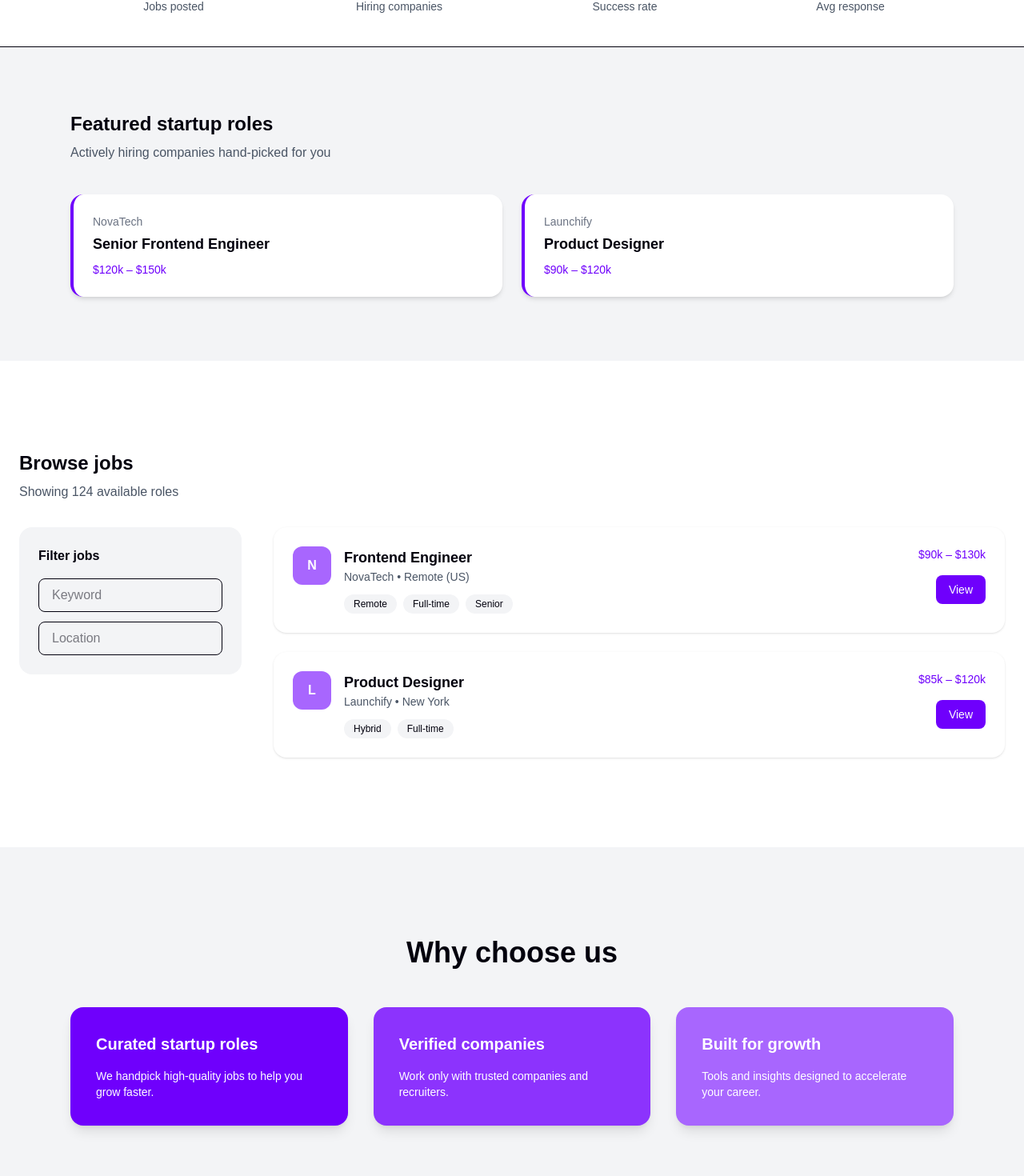
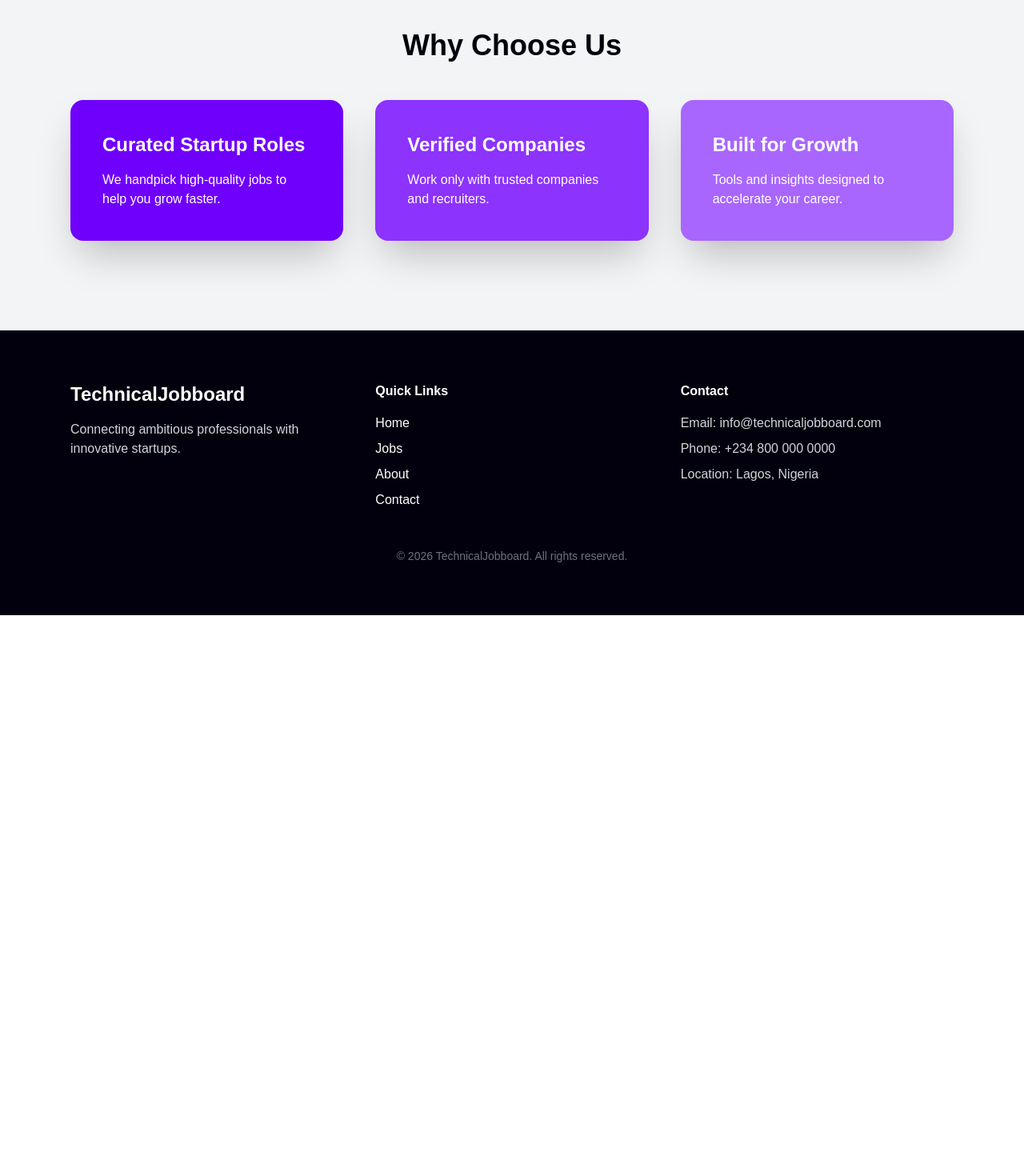
Before and after one commit to adebisidolapo/technicaljobboard, a Next.js app in the folder jobboard/: page / in a window 1280 px wide. Shown: the part 779-2249 px from the top of the page at 80% size. After the commit the page ends 1548 px from the top, so only its background shows below. Built offline with nearby package versions, Linux system fonts and the light colour scheme.

Commit message:
Revamp Home page with vibrant hero, Why Choose Us section, and modern footer

```diff
--- a/jobboard/app/page.tsx
+++ b/jobboard/app/page.tsx
@@ -3,18 +3,18 @@ export default function Home() {
     <main className="font-sans bg-gray-100 text-[#02000D]">
 
       {/* ================= HERO ================= */}
-      <section className="py-28 bg-gray-100">
-        <div className="max-w-6xl mx-auto px-6">
+      <section className="py-28 bg-gradient-to-r from-[#6F00FC] via-[#8C33FD] to-[#A866FE] text-white">
+        <div className="max-w-6xl mx-auto px-6 text-center md:text-left">
           <h1 className="text-4xl md:text-6xl font-bold leading-tight max-w-3xl">
             Discover startup jobs<br />
-            that <span className="text-[#6F00FC]">move your career forward</span>
+            that <span className="text-[#02000D]">move your career forward</span>
           </h1>
 
-          <p className="mt-6 text-lg text-gray-600 max-w-2xl">
+          <p className="mt-6 text-lg md:text-xl max-w-2xl">
             Explore thousands of roles from fast-growing startups and tech companies.
           </p>
 
-          <div className="mt-10 bg-white rounded-2xl shadow-lg p-6 grid grid-cols-1 md:grid-cols-3 gap-4 max-w-4xl">
+          <div className="mt-10 bg-white rounded-2xl shadow-lg p-6 grid grid-cols-1 md:grid-cols-3 gap-4 max-w-4xl mx-auto md:mx-0">
             <input className="border px-4 py-3 rounded-lg" placeholder="Role or keyword" />
             <input className="border px-4 py-3 rounded-lg" placeholder="Location or remote" />
             <button className="bg-[#6F00FC] hover:bg-[#8C33FD] transition text-white rounded-lg font-medium">
@@ -24,169 +24,79 @@ export default function Home() {
         </div>
       </section>
 
-      {/* ================= TRUST BAR ================= */}
-      <section className="bg-white border-t border-b">
-        <div className="max-w-6xl mx-auto px-6 py-10 grid grid-cols-2 md:grid-cols-4 gap-6 text-center">
-          {[
-            ["12k+", "Jobs posted"],
-            ["3k+", "Hiring companies"],
-            ["95%", "Success rate"],
-            ["24h", "Avg response"],
-          ].map(([value, label]) => (
-            <div key={label}>
-              <p className="text-2xl font-bold text-[#6F00FC]">{value}</p>
-              <p className="text-sm text-gray-600">{label}</p>
-            </div>
-          ))}
-        </div>
-      </section>
+      {/* ================= WHY CHOOSE US ================= */}
+      <section className="py-28 bg-gray-100">
+        <div className="max-w-6xl mx-auto px-6">
+          <h2 className="text-4xl font-bold mb-12 text-center">
+            Why Choose Us
+          </h2>
 
-      {/* ================= FEATURED JOBS ================= */}
-      <section className="py-20 bg-gray-100">
-        <div className="max-w-6xl mx-auto px-6">
-          <h2 className="text-2xl font-semibold mb-2">Featured startup roles</h2>
-          <p className="text-gray-600 mb-10">
-            Actively hiring companies hand-picked for you
-          </p>
-
-          <div className="grid grid-cols-1 md:grid-cols-2 gap-6">
+          <div className="grid grid-cols-1 md:grid-cols-3 gap-10">
             {[
-              { role: "Senior Frontend Engineer", company: "NovaTech", salary: "$120k – $150k" },
-              { role: "Product Designer", company: "Launchify", salary: "$90k – $120k" },
-            ].map((job) => (
+              {
+                title: "Curated Startup Roles",
+                desc: "We handpick high-quality jobs to help you grow faster.",
+                color: "#6F00FC",
+              },
+              {
+                title: "Verified Companies",
+                desc: "Work only with trusted companies and recruiters.",
+                color: "#8C33FD",
+              },
+              {
+                title: "Built for Growth",
+                desc: "Tools and insights designed to accelerate your career.",
+                color: "#A866FE",
+              },
+            ].map((item) => (
               <div
-                key={job.role}
-                className="bg-white rounded-2xl p-6 shadow-md border-l-4 border-[#6F00FC]"
+                key={item.title}
+                className="rounded-2xl p-10 shadow-2xl transform hover:-translate-y-3 transition"
+                style={{ backgroundColor: item.color, color: "#fff" }}
               >
-                <p className="text-sm text-gray-500">{job.company}</p>
-                <h3 className="text-lg font-semibold mt-1">{job.role}</h3>
-                <p className="text-sm text-[#6F00FC] mt-2">{job.salary}</p>
+                <h3 className="text-2xl font-bold mb-4">{item.title}</h3>
+                <p className="text-base">{item.desc}</p>
               </div>
             ))}
           </div>
         </div>
       </section>
 
-      {/* ================= BROWSE JOBS ================= */}
-      <section className="py-28 bg-white">
-        <div className="max-w-7xl mx-auto px-6">
-          <h2 className="text-2xl font-semibold mb-2">Browse jobs</h2>
-          <p className="text-gray-600 mb-8">Showing 124 available roles</p>
+      {/* ================= FOOTER ================= */}
+      <footer className="bg-[#02000D] text-white py-16">
+        <div className="max-w-6xl mx-auto px-6 grid grid-cols-1 md:grid-cols-3 gap-10">
 
-          <div className="grid grid-cols-1 lg:grid-cols-4 gap-10">
+          {/* Logo / Info */}
+          <div>
+            <h2 className="text-2xl font-bold mb-4">TechnicalJobboard</h2>
+            <p className="text-gray-300">
+              Connecting ambitious professionals with innovative startups.
+            </p>
+          </div>
 
-            {/* Filters */}
-            <aside className="bg-gray-100 rounded-2xl p-6 h-fit">
-              <h3 className="font-semibold mb-4">Filter jobs</h3>
-              <input className="w-full border rounded-lg px-4 py-2 mb-3" placeholder="Keyword" />
-              <input className="w-full border rounded-lg px-4 py-2" placeholder="Location" />
-            </aside>
+          {/* Quick Links */}
+          <div>
+            <h3 className="font-semibold mb-4">Quick Links</h3>
+            <ul className="space-y-2">
+              <li><a href="#" className="hover:text-[#6F00FC] transition">Home</a></li>
+              <li><a href="#" className="hover:text-[#8C33FD] transition">Jobs</a></li>
+              <li><a href="#" className="hover:text-[#A866FE] transition">About</a></li>
+              <li><a href="#" className="hover:text-[#6F00FC] transition">Contact</a></li>
+            </ul>
+          </div>
 
-            {/* Job Feed */}
-            <div className="lg:col-span-3 space-y-6">
-              {[
-                {
-                  role: "Frontend Engineer",
-                  company: "NovaTech",
-                  location: "Remote (US)",
-                  salary: "$90k – $130k",
-                  tags: ["Remote", "Full-time", "Senior"],
-                },
-                {
-                  role: "Product Designer",
-                  company: "Launchify",
-                  location: "New York",
-                  salary: "$85k – $120k",
-                  tags: ["Hybrid", "Full-time"],
-                },
-              ].map((job) => (
-                <div
-                  key={job.role}
-                  className="bg-white rounded-2xl p-6 shadow-sm hover:shadow-md transition flex justify-between items-start"
-                >
-                  <div className="flex gap-4">
-                    <div className="w-12 h-12 rounded-xl bg-[#A866FE] text-white flex items-center justify-center font-bold">
-                      {job.company[0]}
-                    </div>
-
-                    <div>
-                      <h3 className="text-lg font-semibold">{job.role}</h3>
-                      <p className="text-sm text-gray-600">
-                        {job.company} • {job.location}
-                      </p>
-
-                      <div className="flex flex-wrap gap-2 mt-3">
-                        {job.tags.map((tag) => (
-                          <span
-                            key={tag}
-                            className="text-xs px-3 py-1 rounded-full bg-gray-100"
-                          >
-                            {tag}
-                          </span>
-                        ))}
-                      </div>
-                    </div>
-                  </div>
-
-                  <div className="text-right">
-                    <p className="text-sm font-medium text-[#6F00FC]">{job.salary}</p>
-                    <button className="mt-4 bg-[#6F00FC] hover:bg-[#8C33FD] text-white px-4 py-2 rounded-lg text-sm">
-                      View
-                    </button>
-                  </div>
-                </div>
-              ))}
-            </div>
-
+          {/* Contact */}
+          <div>
+            <h3 className="font-semibold mb-4">Contact</h3>
+            <p className="text-gray-300 mb-2">Email: info@technicaljobboard.com</p>
+            <p className="text-gray-300 mb-2">Phone: +234 800 000 0000</p>
+            <p className="text-gray-300">Location: Lagos, Nigeria</p>
           </div>
         </div>
-      </section>
 
- {/* ================= WHY CHOOSE US ================= */}
-
-<section className="py-28 bg-gray-100">
-
-  <div className="max-w-6xl mx-auto px-6">
-
-    <h2 className="text-3xl md:text-4xl font-bold mb-12 text-center">
-      Why choose us
-    </h2>
-
-    <div className="grid grid-cols-1 md:grid-cols-3 gap-8">
-      {[
-        {
-          title: "Curated startup roles",
-          desc: "We handpick high-quality jobs to help you grow faster.",
-          color: "#6F00FC",
-        },
-        {
-          title: "Verified companies",
-          desc: "Work only with trusted companies and recruiters.",
-          color: "#8C33FD",
-        },
-        {
-          title: "Built for growth",
-          desc: "Tools and insights designed to accelerate your career.",
-          color: "#A866FE",
-        },
-      ].map((item) => (
-        <div
-          key={item.title}
-          className="rounded-2xl p-8 shadow-lg hover:shadow-2xl transition"
-          style={{ backgroundColor: item.color, color: "#fff" }}
-        >
-          <h3 className="text-xl font-bold mb-4">{item.title}</h3>
-          <p className="text-sm">{item.desc}</p>
+        <div className="mt-12 text-center text-gray-500 text-sm">
+          &copy; {new Date().getFullYear()} TechnicalJobboard. All rights reserved.
         </div>
-      ))}
-    </div>
-  </div>
-</section>
-
-
-      {/* ================= FOOTER ================= */}
-      <footer className="bg-[#02000D] py-10 text-center text-sm text-gray-400">
-        © {new Date().getFullYear()} TechnicalJobboard. All rights reserved.
       </footer>
 
     </main>
```
